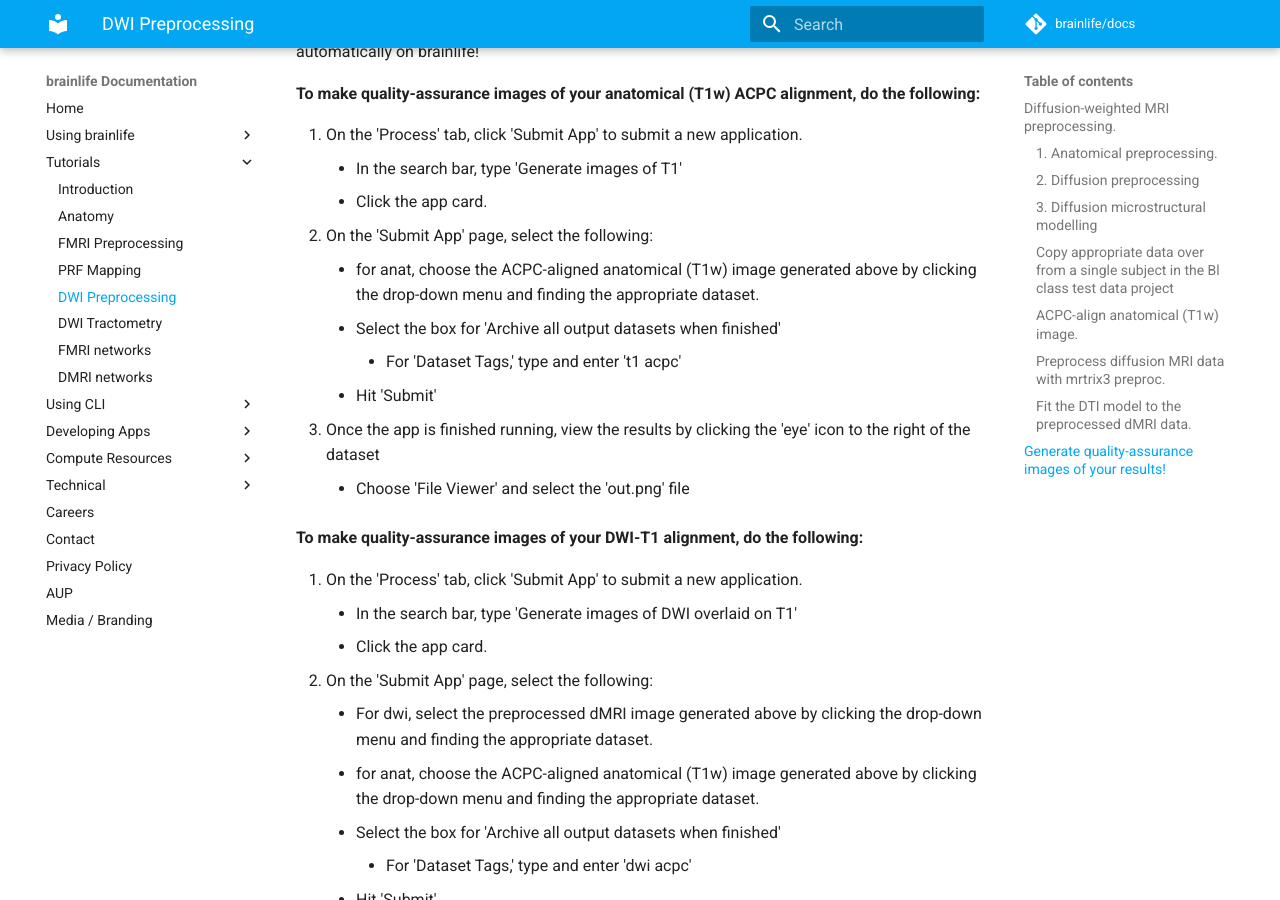
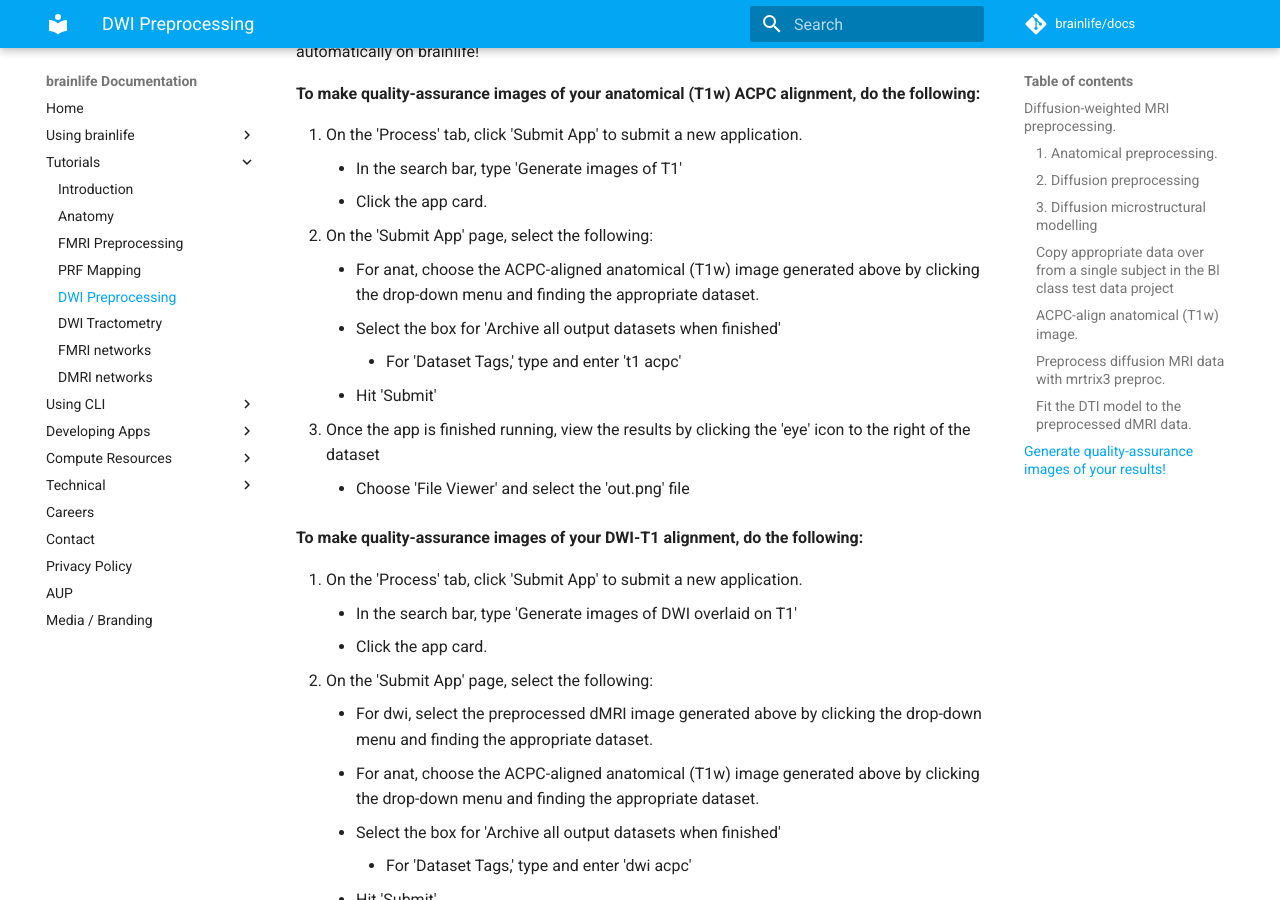
Before and after one commit to brainlife/docs, an MkDocs documentation site: the page built from docs/tutorial/diffusion-preprocessing.md, in a window 1280 px wide and 900 px high, scrolled down 4903 px. Built offline with MkDocs 1.6.1 and Material for MkDocs 9.7.7, drawn with Linux system fonts in a browser that asks for light colours; comment, search, counter and statistics services are not loaded.

Commit message:
Update diffusion-preprocessing.md

```diff
--- a/docs/tutorial/diffusion-preprocessing.md
+++ b/docs/tutorial/diffusion-preprocessing.md
@@ -111,7 +111,7 @@
     * In the search bar, type 'Generate images of T1'
     * Click the app card.
 1. On the 'Submit App' page, select the following:
-    * for anat, choose the ACPC-aligned anatomical (T1w) image generated above by clicking the drop-down menu and finding the appropriate dataset.
+    * For anat, choose the ACPC-aligned anatomical (T1w) image generated above by clicking the drop-down menu and finding the appropriate dataset.
     * Select the box for 'Archive all output datasets when finished'
         * For 'Dataset Tags,' type and enter 't1 acpc'
     * Hit 'Submit'
@@ -125,7 +125,7 @@
     * Click the app card.
 1. On the 'Submit App' page, select the following:
     * For dwi, select the preprocessed dMRI image generated above by clicking the drop-down menu and finding the appropriate dataset.
-    * for anat, choose the ACPC-aligned anatomical (T1w) image generated above by clicking the drop-down menu and finding the appropriate dataset.
+    * For anat, choose the ACPC-aligned anatomical (T1w) image generated above by clicking the drop-down menu and finding the appropriate dataset.
     * Select the box for 'Archive all output datasets when finished'
         * For 'Dataset Tags,' type and enter 'dwi acpc'
     * Hit 'Submit'
```
